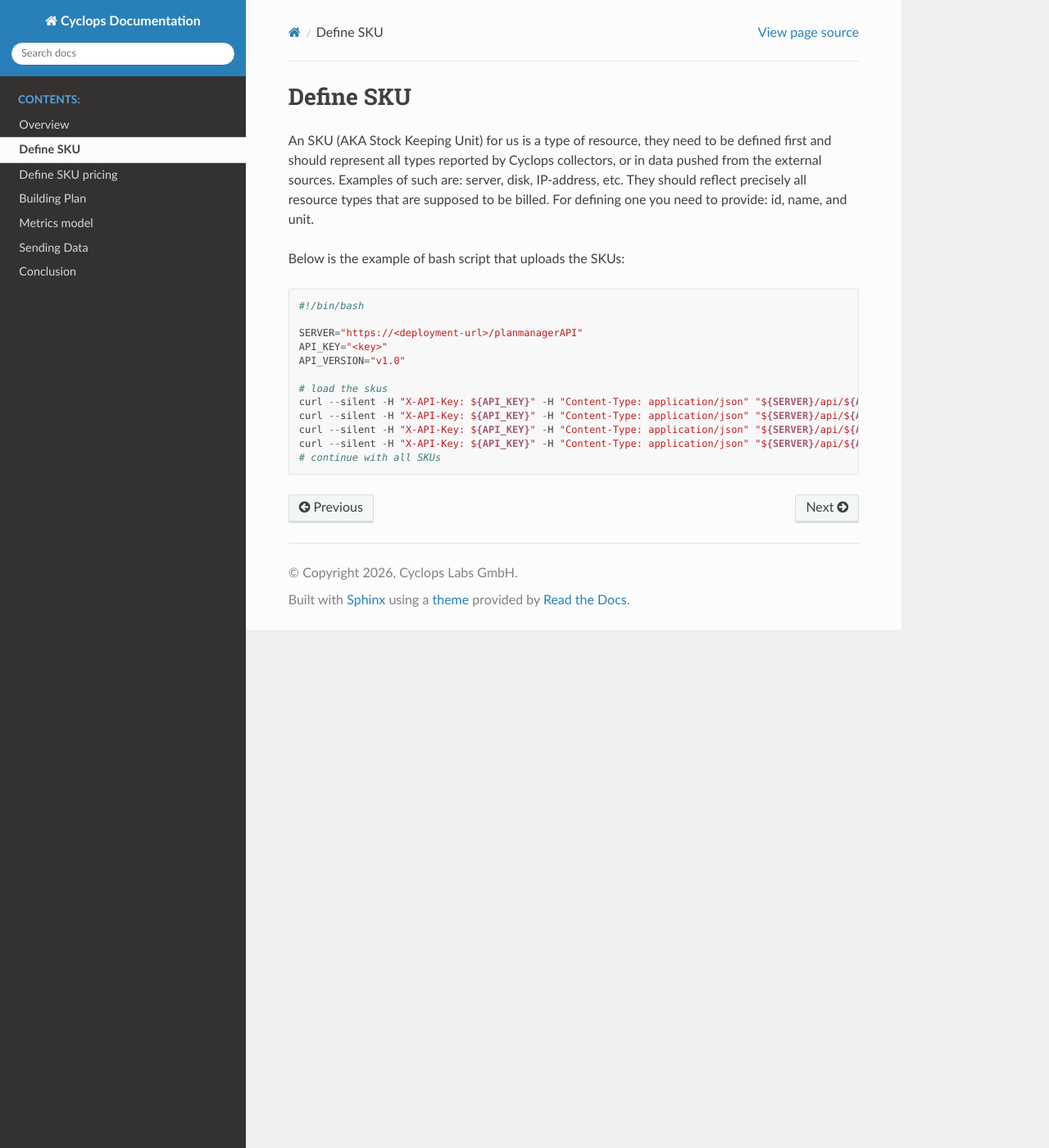
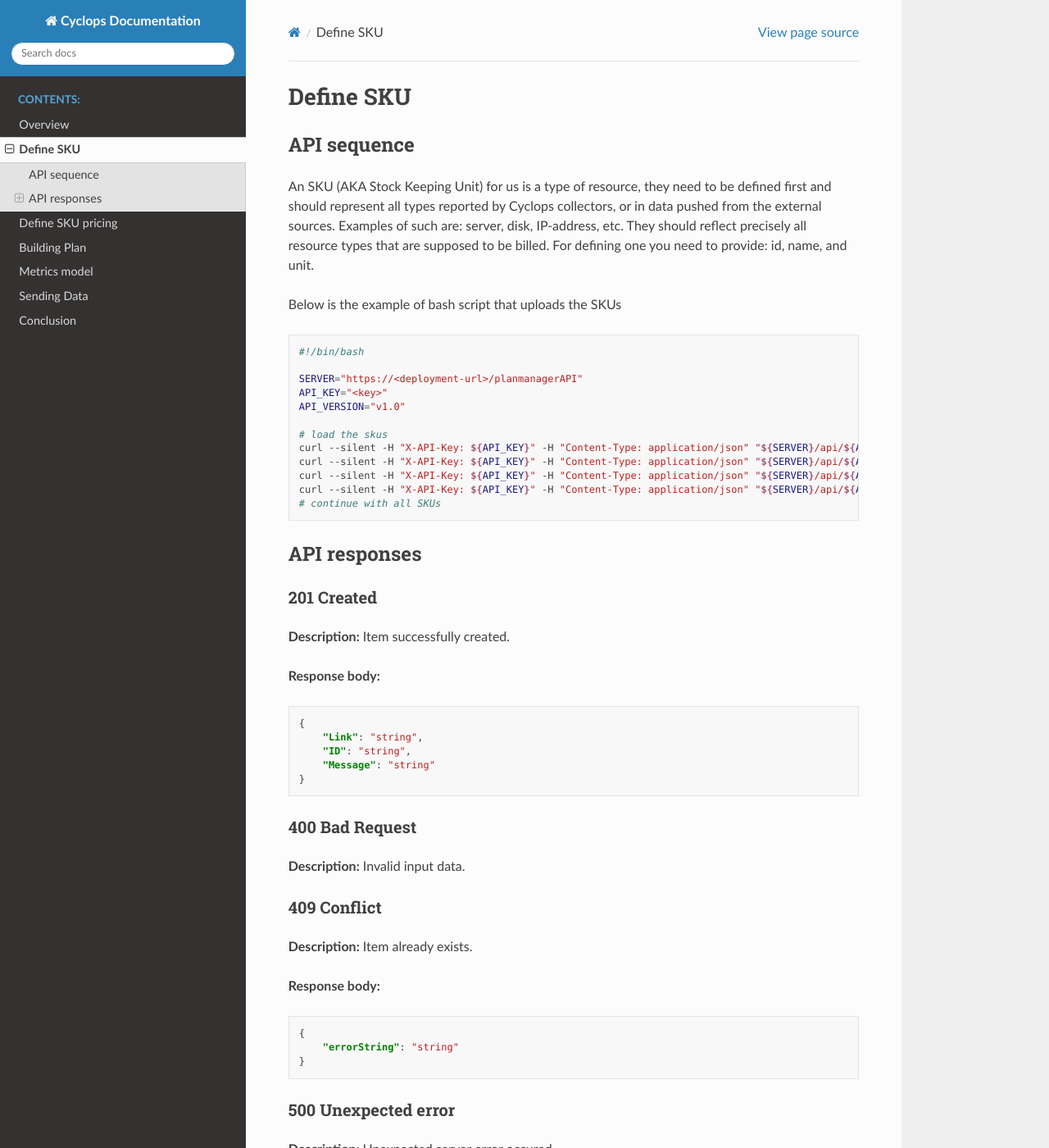
Before and after one commit to Cyclops-Labs/documentation, a Sphinx documentation site: the page built from docs/source/sku.rst, in a window 1280 px wide and 1400 px high. Shown: the whole window at 82% size. Built offline with Sphinx 7.4.7 and the Read the Docs theme 3.1.0, drawn with Linux system fonts in a browser that asks for light colours; some of the changed text lies outside the part shown.

Commit message:
Add API return values

```diff
--- a/docs/source/sku.rst
+++ b/docs/source/sku.rst
@@ -1,12 +1,17 @@
 ================
 Define SKU
 ================
+
+API sequence
+#############
 
 An SKU (AKA Stock Keeping Unit) for us is a type of resource, they need to be defined first and should represent all types reported by Cyclops collectors, or in data pushed from the external sources.
 Examples of such are: server, disk, IP-address, etc. They should reflect precisely all resource types that are supposed to be billed.
 For defining one you need to provide: id, name, and unit.
 
-Below is the example of bash script that uploads the SKUs::
+Below is the example of bash script that uploads the SKUs
+
+.. code-block:: bash
 
     #!/bin/bash
 
@@ -20,3 +25,52 @@ Below is the example of bash script that uploads the SKUs::
     curl --silent -H "X-API-Key: ${API_KEY}" -H "Content-Type: application/json" "${SERVER}/api/${API_VERSION}/sku" -X POST -d '{ "id":  "3", "name": "cpu002ram004", "unit": "Instance" }'
     curl --silent -H "X-API-Key: ${API_KEY}" -H "Content-Type: application/json" "${SERVER}/api/${API_VERSION}/sku" -X POST -d '{ "id":  "4", "name": "cpu004ram008", "unit": "Instance" }'
     # continue with all SKUs
+
+API responses
+#############
+
+201 Created
+============
+
+**Description:** Item successfully created.
+
+**Response body:**
+
+.. code-block:: json
+
+    {
+        "Link": "string",
+        "ID": "string",
+        "Message": "string"
+    }
+
+400 Bad Request
+===============
+
+**Description:** Invalid input data.
+
+409 Conflict
+============
+
+**Description:** Item already exists.
+
+**Response body:**
+
+.. code-block:: json
+
+    {
+        "errorString": "string"
+    }
+
+500 Unexpected error
+=====================
+
+**Description:** Unexpected server error occured.
+
+**Response body:**
+
+.. code-block:: json
+
+    {
+        "errorString": "string"
+    }
```
